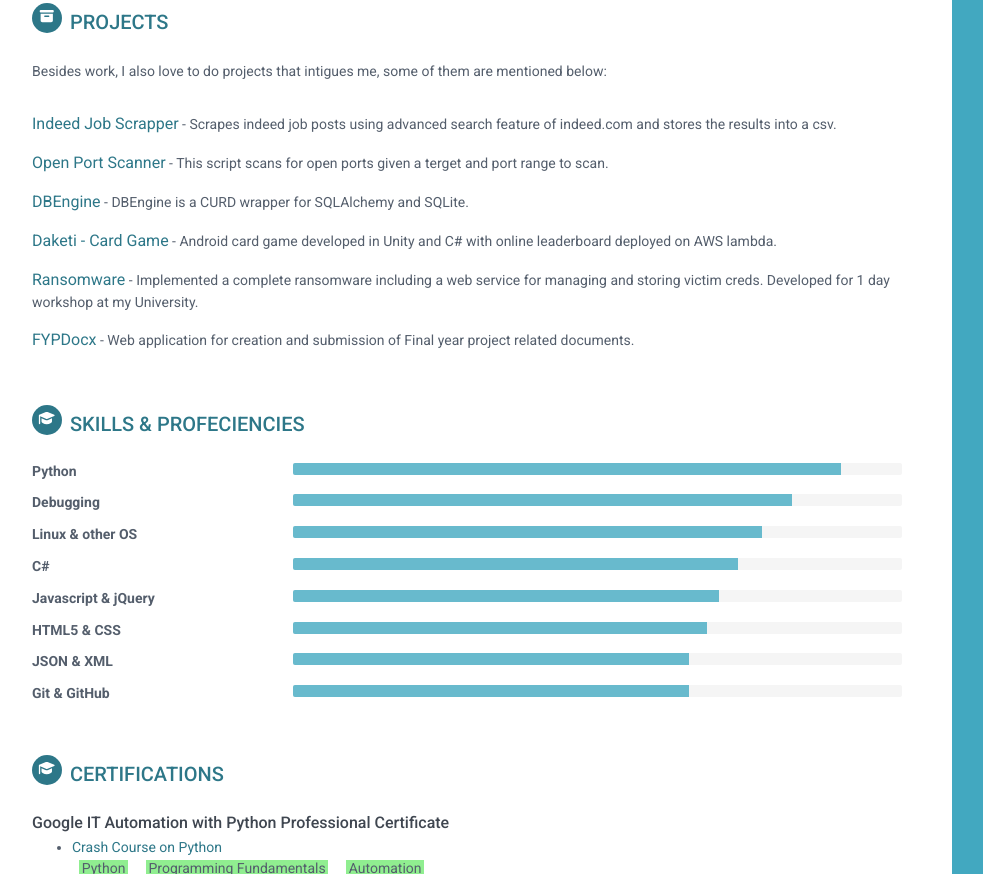
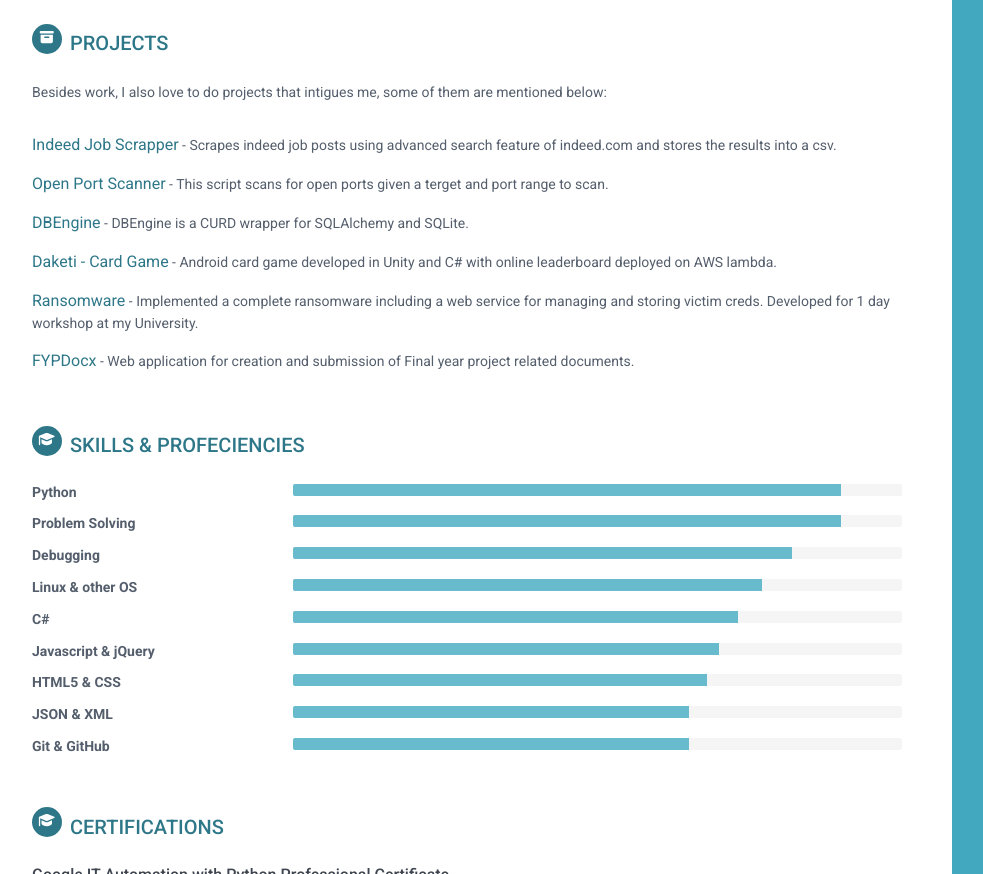
Before and after one commit to mughis369/resume, a plain HTML site: page index.html in a window 1280 px wide. Shown: the part 1126-2000 px from the top of the page, without its empty margins (28-1011 px from the left). Drawn offline with Linux system fonts and the light colour scheme.

Commit message:
improved

```diff
--- a/index.html
+++ b/index.html
@@ -78,7 +78,7 @@
                         computing concepts.</p>
                         <ul>
                             <li>
-                                <p>I can write code in Python, Bash, SQL, C#, Javascript, Java, C++, Php and GoLang. Moreover I can learn any language within a week.</p>
+                                <p>I can write and debug code in Python, Bash, SQL, C#, Javascript, Java, C++, Php and GoLang. Moreover I can learn any language within a week.</p>
                             </li>
                             <li>
                                 <p>
@@ -228,6 +228,12 @@
 						</div>
                     </div><!--//item-->
                     <div class="item">
+                        <h3 class="level-title">Problem Solving</h3>
+                        <div class="progress level-bar">
+						    <div class="progress-bar theme-progress-bar" role="progressbar" style="width: 90%" aria-valuenow="90" aria-valuemin="0" aria-valuemax="100"></div>
+						</div>
+                    </div><!--//item-->
+                    <div class="item">
                         <h3 class="level-title">Debugging</h3>
                         <div class="progress level-bar">
 						    <div class="progress-bar theme-progress-bar" role="progressbar" style="width: 82%" aria-valuenow="82" aria-valuemin="0" aria-valuemax="100"></div>
```
